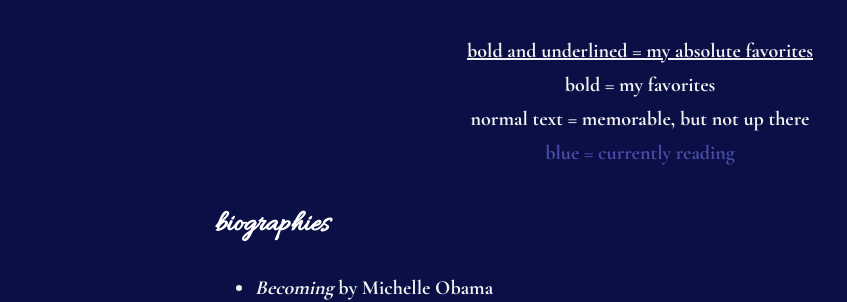
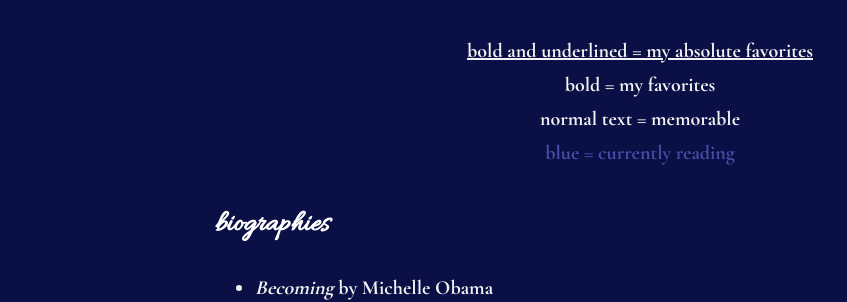
Before and after one commit to leucinemymind/leucinemymind.github.io, a Jekyll site: the page built from books.md, in a window 1280 px wide and 900 px high. Shown: the part 295-597 px from the top of the window, without its empty margins (0-847 px from the left). Built offline with Jekyll 4.4.1, drawn with Linux system fonts in a browser that asks for light colours; our own code applies the rules of GitHub Pages for plain Markdown files; some of the changed text lies outside the part shown.

Commit message:
even more

```diff
--- a/books.md
+++ b/books.md
@@ -12,13 +12,14 @@
 
 <span style="font-weight: bold">bold = my favorites</span> <br/>
 
-normal text = memorable, but not up there <br/>
+normal text = memorable <br/>
 
 <span style="color:#4a4aa8">blue = currently reading</span> <br/>
 
 </div>
 
 ### biographies
+
 - *Becoming* by Michelle Obama
 - *Life in Motion* by Misty Copeland
 - ***Saving Five*** **by Amanda Nguyen**
@@ -32,7 +33,7 @@
 - ***Little Women*** **by Louisa May Alcott**
 - *Oliver Twist* by Charles Dickens
 - *Pride and Prejudice* by Jane Austen
-- <span style="color:#4a4aa8">*The Age of Innocence* by Edith Wharton</span>
+- *The Age of Innocence* by Edith Wharton
 - ***To Kill a Mockingbird*** **by Harper Lee**
 - *Uncle Tom's Cabin* by Harriet Beecher Stowe
 - *Wuthering Heights* by Emily Brontë
@@ -67,6 +68,7 @@
 - *Fahrenheit 451* by Ray Bradbury
 - *Number the Stars* by Lois Lowry
 - *Of Mice and Men* by John Steinbeck
+- <span style="color:#4a4aa8">*The Bell Jar* by Sylvia Plath</span>
 - ***The Book Thief*** **by Markus Zusak**
 - *The Giver* by Lois Lowry
 - ***The Log From the Sea of Cortez*** **by John Steinbeck**
```
Also changed, not shown: other parts of books.md (+4 -0 lines).
